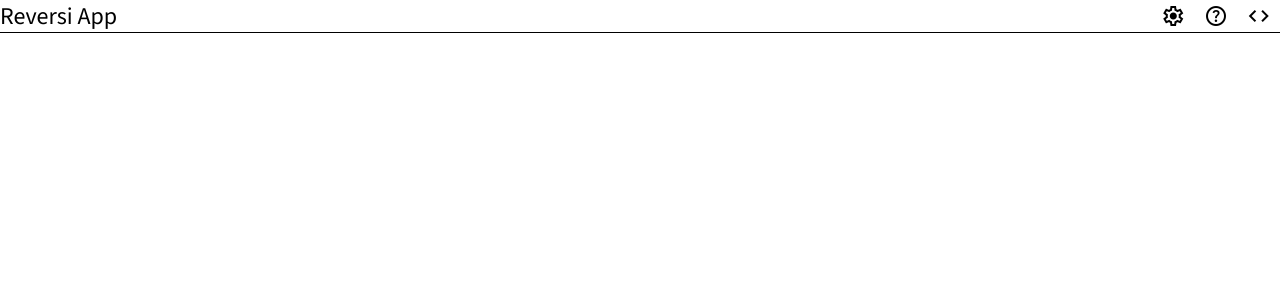
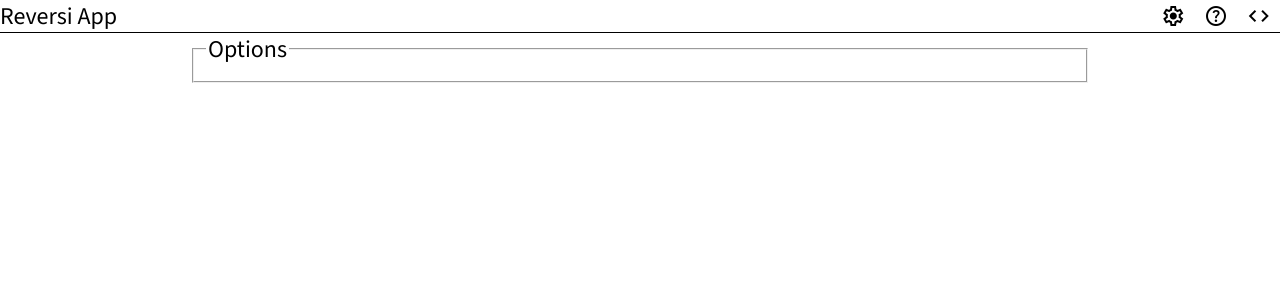
Before and after one commit to Suki-9/REVERSI, a Vue app in the folder package/frontend/: page /setting in a window 1280 px wide. Shown: the top 300 px of the page. Built offline with nearby package versions, Linux system fonts and the light colour scheme.

Commit message:
create page fmt

```diff
--- a/package/frontend/src/pages/Setting.vue
+++ b/package/frontend/src/pages/Setting.vue
@@ -1,3 +1,5 @@
 <template>
-
+  <fieldset>
+    <legend><h2>Options</h2></legend>
+  </fieldset>
 </template>
```
